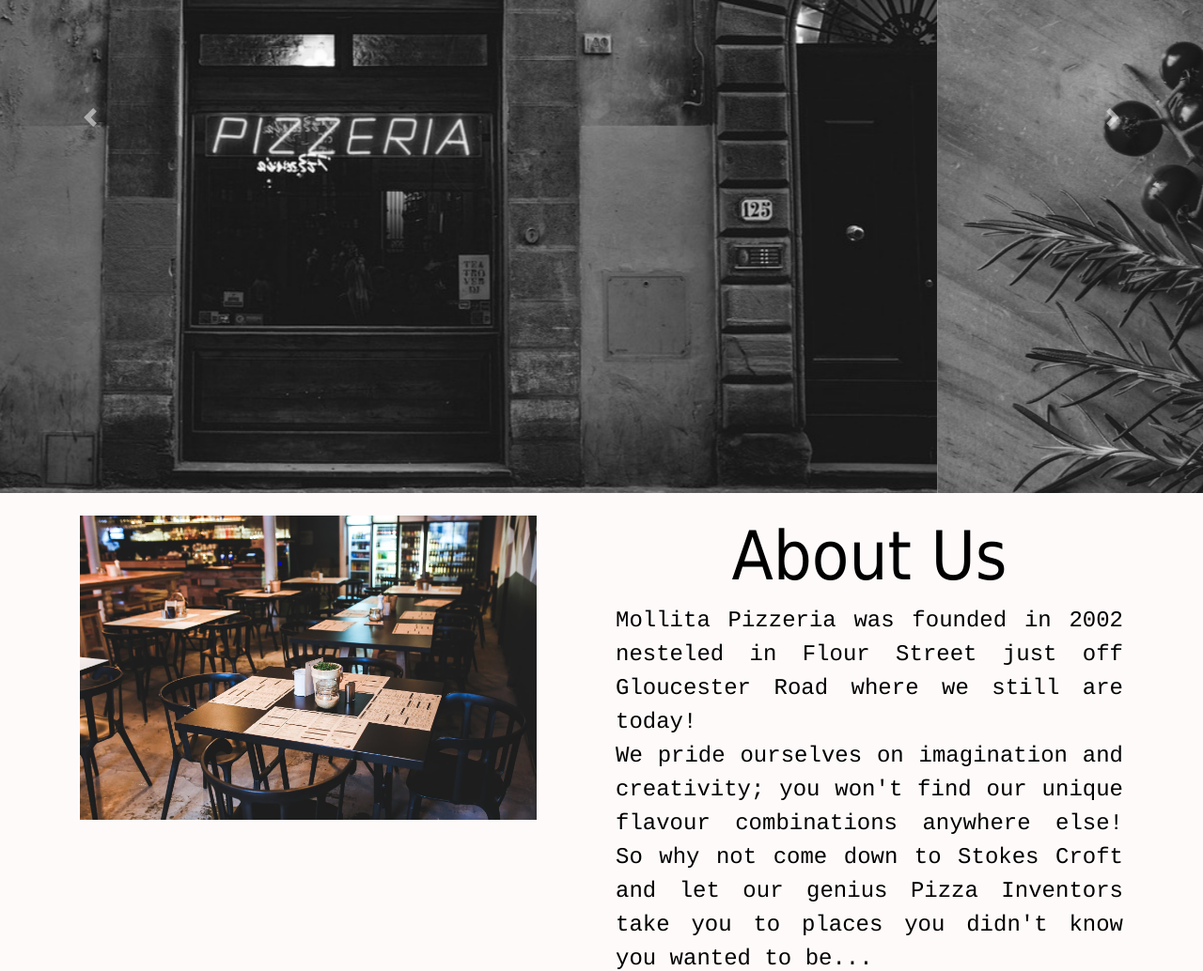
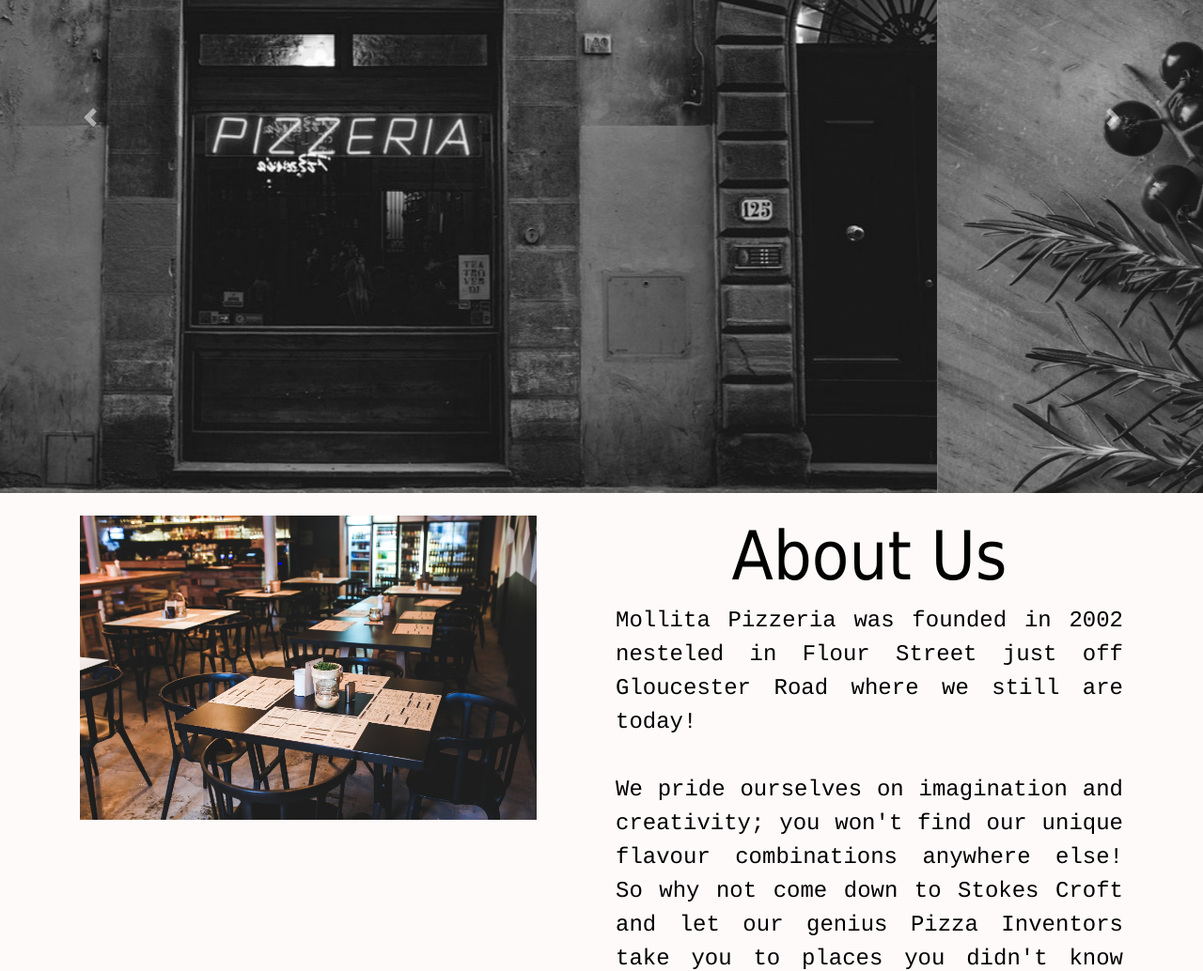
Before and after one commit to hdummett/Pizza, a plain HTML site: page index.html in a window 1280 px wide. Shown: the part 275-1309 px from the top of the page at 94% size. Drawn offline with nearby package versions, Linux system fonts and the light colour scheme.

Commit message:
insert linebreak

```diff
--- a/index.html
+++ b/index.html
@@ -78,7 +78,7 @@
               <div class="col-sm-6">
                   <h2 class="section-title center-text">About Us</h1>
                   <p class="justify-text"> Mollita Pizzeria was founded in 2002 nesteled in Flour Street just
-                    off Gloucester Road where we still are today!<br/>
+                    off Gloucester Road where we still are today!<br/><br/>
                     We pride ourselves on imagination and creativity; you won't find our unique flavour
                     combinations anywhere else! So why not come down to Stokes Croft and let our genius Pizza
                     Inventors take you to places you didn't know you wanted to be...
```
